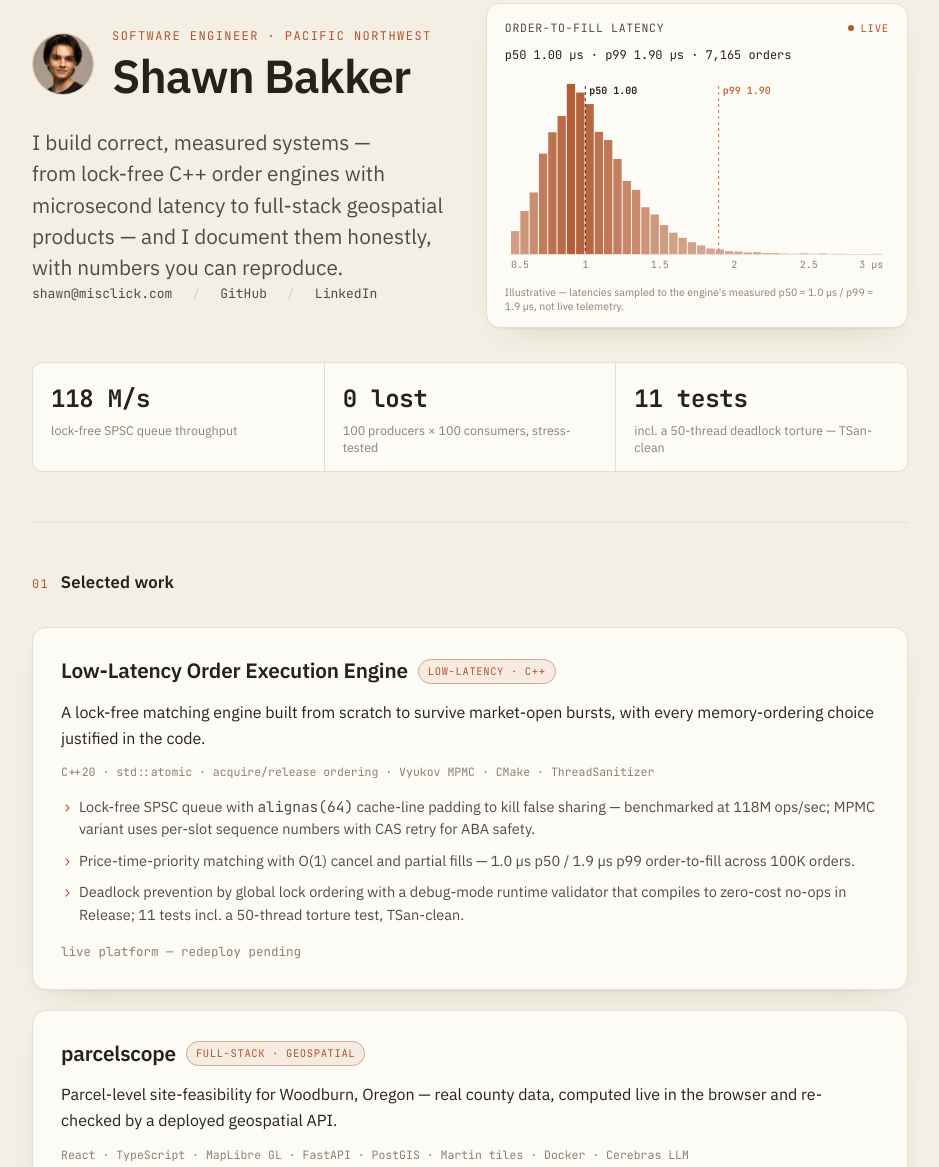
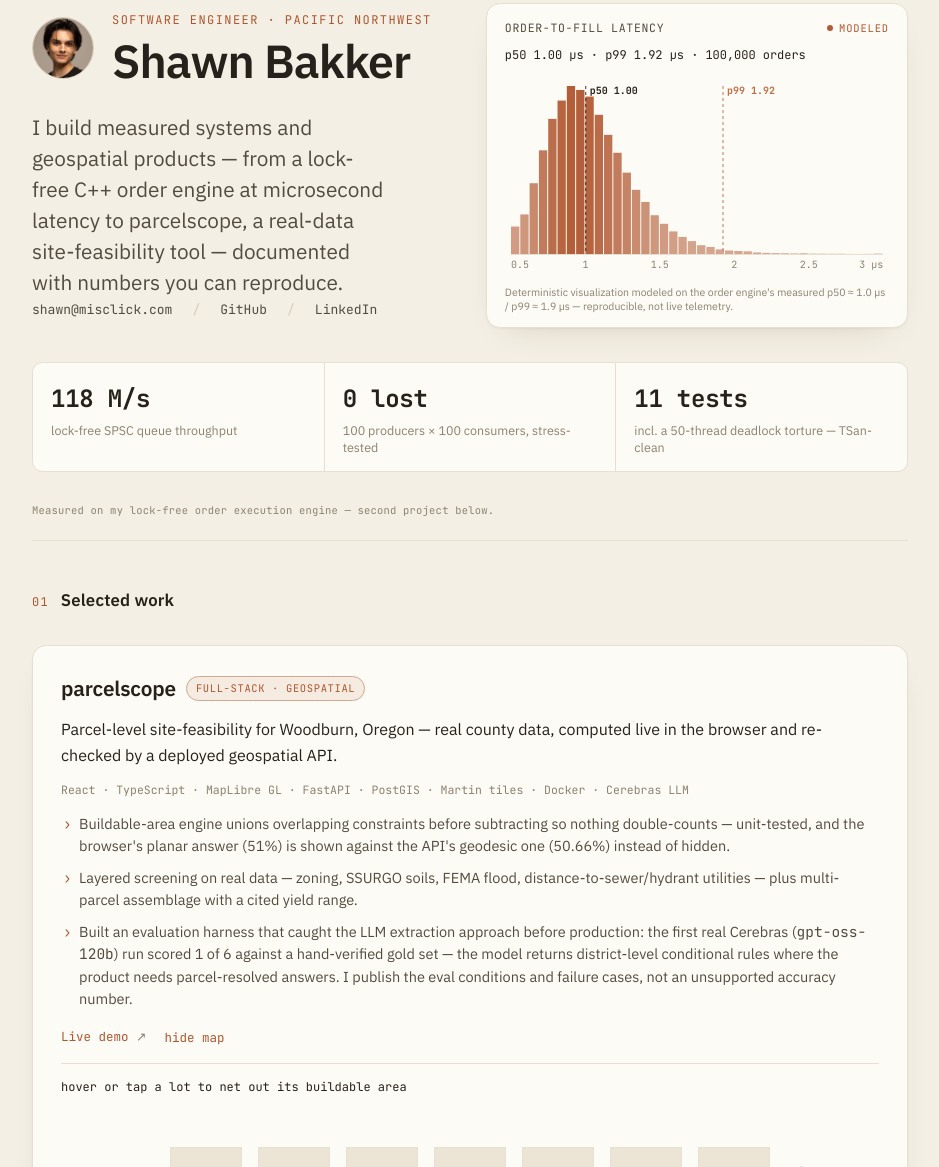
Before and after one commit to ShawnBakker/shawnbakker.github.io, a plain HTML site: page index.html in a window 1280 px wide. Shown: the part 115-1282 px from the top of the page, without its empty margins (170-1109 px from the left). Drawn offline with Linux system fonts and the light colour scheme.

Commit message:
Address Sol audit: attribution, determinism, ordering, dead links, 1/6 framing
- Metric attribution: hero strip + histogram explicitly tied to the Order
  Engine (fixes the Order-Engine/parcelscope conflation)
- Histogram now deterministic: seeded PRNG fills the same 100K-sample
  distribution every load, settling to a fixed p50/p99; pill "live"->"modeled";
  caption "Deterministic visualization modeled on measured p50/p99 — not live
  telemetry"
- Reorder featured work: parcelscope first (primary target is a product co.);
  Order Engine second
- Rewrite the 1/6 result to lead with the decision the eval harness enabled;
  "I publish eval conditions and failure cases, not an unsupported accuracy %"
- Remove all dead-link placeholders (Meridian, quant-toolkit) — no broken/
  unfinished references on the page
- Map badge -> "Sample parcels, real geometric operations"; map opens by
  default on desktop
- Tagline tightened to tie the two projects ("measured systems and geospatial
  products")

Co-Authored-By: Claude Opus 4.8 (1M context) <noreply@anthropic.com>

```diff
--- a/index.html
+++ b/index.html
@@ -143,6 +143,7 @@
             font-variant-numeric: tabular-nums; letter-spacing: -.01em;
         }
         .metric-label { font-size: 12.5px; color: var(--muted); margin-top: 3px; line-height: 1.35; }
+        .metrics-attr { font-family: "JetBrains Mono", monospace; font-size: 10.5px; color: var(--muted); margin: 10px 0 0; letter-spacing: .02em; }
 
         .hero-contact {
             display: flex; flex-wrap: wrap; gap: 8px 20px; align-items: center;
@@ -341,9 +342,9 @@
                     </div>
 
                     <p class="hero-tagline">
-                        I build correct, measured systems — from lock-free C++ order engines
-                        with microsecond latency to full-stack geospatial products — and I
-                        document them honestly, with numbers you can reproduce.
+                        I build measured systems and geospatial products — from a lock-free
+                        C++ order engine at microsecond latency to parcelscope, a real-data
+                        site-feasibility tool — documented with numbers you can reproduce.
                     </p>
 
                     <div class="hero-contact">
@@ -355,15 +356,15 @@
                     </div>
                 </div>
 
-                <figure class="hero-viz" aria-label="Live histogram of simulated order-to-fill latency, converging on a p50 near 1.0 microseconds and a p99 near 1.9 microseconds.">
+                <figure class="hero-viz" aria-label="Deterministic histogram visualization of order-to-fill latency, modeled on the order engine's measured p50 near 1.0 microseconds and p99 near 1.9 microseconds.">
                     <div class="viz-head">
                         <span class="viz-title">order-to-fill latency</span>
-                        <span class="viz-live"><span class="viz-dot"></span>live</span>
+                        <span class="viz-live"><span class="viz-dot"></span>modeled</span>
                     </div>
                     <div class="viz-readout mono" id="vizReadout">warming up…</div>
                     <canvas id="latencyCanvas" role="img" aria-label="Order-to-fill latency histogram"></canvas>
                     <figcaption class="viz-foot">
-                        Illustrative — latencies sampled to the engine's measured p50 ≈ 1.0 µs / p99 ≈ 1.9 µs, not live telemetry.
+                        Deterministic visualization modeled on the order engine's measured p50 ≈ 1.0 µs / p99 ≈ 1.9 µs — reproducible, not live telemetry.
                     </figcaption>
                 </figure>
             </div>
@@ -382,6 +383,7 @@
                     <div class="metric-label">incl. a 50-thread deadlock torture — TSan-clean</div>
                 </div>
             </div>
+            <p class="metrics-attr mono">Measured on my lock-free order execution engine — second project below.</p>
         </header>
 
         <!-- ---------- selected work ---------- -->
@@ -392,7 +394,42 @@
             </div>
 
             <div class="featured">
-                <!-- Featured 1 — order engine -->
+                <!-- Featured 1 — parcelscope (product-first: primary target is a product company) -->
+                <article class="card card--feat">
+                    <div class="card-top">
+                        <h3>parcelscope</h3>
+                        <span class="chip">full-stack · geospatial</span>
+                    </div>
+                    <p class="card-lead">
+                        Parcel-level site-feasibility for Woodburn, Oregon — real county data,
+                        computed live in the browser and re-checked by a deployed geospatial API.
+                    </p>
+                    <div class="tech mono">React · TypeScript · MapLibre GL · FastAPI · PostGIS · Martin tiles · Docker · Cerebras LLM</div>
+                    <ul>
+                        <li>Buildable-area engine unions overlapping constraints before subtracting so nothing double-counts — unit-tested, and the browser's planar answer (51%) is shown against the API's geodesic one (50.66%) instead of hidden.</li>
+                        <li>Layered screening on real data — zoning, SSURGO soils, FEMA flood, distance-to-sewer/hydrant utilities — plus multi-parcel assemblage with a cited yield range.</li>
+                        <li>Built an evaluation harness that caught the LLM extraction approach before production: the first real Cerebras (<code class="mono">gpt-oss-120b</code>) run scored 1 of 6 against a hand-verified gold set — the model returns district-level conditional rules where the product needs parcel-resolved answers. I publish the eval conditions and failure cases, not an unsupported accuracy number.</li>
+                    </ul>
+                    <div class="card-links mono">
+                        <a href="https://parcelscope-six.vercel.app">Live demo</a>
+                        <button type="button" class="linkbtn" id="mapToggle" aria-expanded="false" aria-controls="mapWrap">explore buildable area →</button>
+                    </div>
+                    <div class="parcelmap" id="mapWrap" hidden>
+                        <div class="pm-readout mono" id="mapReadout">hover or tap a lot to net out its buildable area</div>
+                        <canvas id="parcelCanvas" role="img" aria-label="Interactive sample parcel map: buildable area after subtracting flood and wetland constraints"></canvas>
+                        <div class="pm-foot">
+                            <span class="pm-legend">
+                                <i class="sw sw-flood"></i>flood
+                                <i class="sw sw-wet"></i>wetland
+                                <i class="sw sw-build"></i>buildable
+                                <i class="sw sw-sub"></i>subtracted
+                            </span>
+                            <span class="pm-note">Sample parcels, real geometric operations — the live demo runs real Marion County data.</span>
+                        </div>
+                    </div>
+                </article>
+
+                <!-- Featured 2 — order engine -->
                 <article class="card card--feat">
                     <div class="card-top">
                         <h3>Low-Latency Order Execution Engine</h3>
@@ -408,44 +445,6 @@
                         <li>Price-time-priority matching with O(1) cancel and partial fills — 1.0 µs p50 / 1.9 µs p99 order-to-fill across 100K orders.</li>
                         <li>Deadlock prevention by global lock ordering with a debug-mode runtime validator that compiles to zero-cost no-ops in Release; 11 tests incl. a 50-thread torture test, TSan-clean.</li>
                     </ul>
-                    <div class="card-links mono">
-                        <span class="nolink">live platform — redeploy pending</span>
-                    </div>
-                </article>
-
-                <!-- Featured 2 — parcelscope -->
-                <article class="card card--feat">
-                    <div class="card-top">
-                        <h3>parcelscope</h3>
-                        <span class="chip">full-stack · geospatial</span>
-                    </div>
-                    <p class="card-lead">
-                        Parcel-level site-feasibility for Woodburn, Oregon — real county data,
-                        computed live in the browser and re-checked by a deployed geospatial API.
-                    </p>
-                    <div class="tech mono">React · TypeScript · MapLibre GL · FastAPI · PostGIS · Martin tiles · Docker · Cerebras LLM</div>
-                    <ul>
-                        <li>Buildable-area engine unions overlapping constraints before subtracting so nothing double-counts — unit-tested, and the browser's planar answer (51%) is shown against the API's geodesic one (50.66%) instead of hidden.</li>
-                        <li>Layered screening on real data — zoning, SSURGO soils, FEMA flood, distance-to-sewer/hydrant utilities — plus multi-parcel assemblage with a cited yield range.</li>
-                        <li>LLM zoning extraction (Cerebras <code class="mono">gpt-oss-120b</code>) scored 1 of 6 exact-match against a hand-verified gold set — kept and diagnosed rather than inflated.</li>
-                    </ul>
-                    <div class="card-links mono">
-                        <a href="https://parcelscope-six.vercel.app">Live demo</a>
-                        <button type="button" class="linkbtn" id="mapToggle" aria-expanded="false" aria-controls="mapWrap">explore buildable area →</button>
-                    </div>
-                    <div class="parcelmap" id="mapWrap" hidden>
-                        <div class="pm-readout mono" id="mapReadout">hover or tap a lot to net out its buildable area</div>
-                        <canvas id="parcelCanvas" role="img" aria-label="Interactive sample parcel map: buildable area after subtracting flood and wetland constraints"></canvas>
-                        <div class="pm-foot">
-                            <span class="pm-legend">
-                                <i class="sw sw-flood"></i>flood
-                                <i class="sw sw-wet"></i>wetland
-                                <i class="sw sw-build"></i>buildable
-                                <i class="sw sw-sub"></i>subtracted
-                            </span>
-                            <span class="pm-note">Illustrative sample — the live demo runs real Marion County parcels.</span>
-                        </div>
-                    </div>
                 </article>
             </div>
 
@@ -480,7 +479,6 @@
                         Quant-research library: event-driven backtesting, risk analysis (VaR/CVaR via historical,
                         parametric, and Cornish-Fisher), and GARCH(1,1) volatility estimation.
                     </p>
-                    <div class="card-links mono"><span class="nolink">repo link pending</span></div>
                 </article>
             </div>
         </section>
@@ -614,18 +612,28 @@
 
             var LO = 0.5, HI = 3.0, W = 0.0625, N = Math.round((HI - LO) / W);
             var counts = new Float64Array(N);
-            var total = 0, maxSmooth = 1, frame = 0;
+            var total = 0, maxSmooth = 1, frame = 0, TARGET = 100000; // the benchmark's real order count
+
+            // Deterministic PRNG (mulberry32, fixed seed): the histogram replays
+            // the SAME sequence on every load — reproducible, not random each visit.
+            var seed = 0x1a2b3c4d;
+            function rng() {
+                seed = seed + 0x6D2B79F5 | 0;
+                var t = Math.imul(seed ^ seed >>> 15, 1 | seed);
+                t = t + Math.imul(t ^ t >>> 7, 61 | t) ^ t;
+                return ((t ^ t >>> 14) >>> 0) / 4294967296;
+            }
 
             function randn() {
                 var u = 0, v = 0;
-                while (u === 0) u = Math.random();
-                while (v === 0) v = Math.random();
+                while (u === 0) u = rng();
+                while (v === 0) v = rng();
                 return Math.sqrt(-2 * Math.log(u)) * Math.cos(6.283185307 * v);
             }
             function sample() {
                 // lognormal tuned to p50≈1.0, p99≈1.9, plus a rare tail outlier
                 var x = Math.exp(0.268 * randn());
-                if (Math.random() < 0.0035) x += 0.45 + Math.random() * 1.25;
+                if (rng() < 0.0035) x += 0.45 + rng() * 1.25;
                 return x;
             }
             function addSamples(n) {
@@ -724,27 +732,35 @@
                 var p50 = percentile(0.5), p99 = percentile(0.99);
                 marker(p50, "p50", pal.ink, plotW, plotH);
                 marker(p99, "p99", pal.accent2, plotW, plotH);
-                if (frame % 5 === 0 && readout) {
+                if ((frame % 5 === 0 || total >= TARGET) && readout) {
                     readout.textContent = "p50 " + p50.toFixed(2) + " µs · p99 " +
                         p99.toFixed(2) + " µs · " + total.toLocaleString() + " orders";
                 }
             }
 
+            function snapMax() { var m = 1; for (var i = 0; i < N; i++) if (counts[i] > m) m = counts[i]; maxSmooth = m; }
+
             if (reduced) {
-                addSamples(60000);
-                var m = 1; for (var k = 0; k < N; k++) if (counts[k] > m) m = counts[k];
-                maxSmooth = m; draw();
-                if (readout) readout.textContent = "p50 1.00 µs · p99 1.90 µs · steady state";
+                addSamples(TARGET); snapMax(); draw();
+                if (readout) readout.textContent = "p50 " + percentile(0.5).toFixed(2) +
+                    " µs · p99 " + percentile(0.99).toFixed(2) + " µs · " + TARGET.toLocaleString() + " orders";
                 return;
             }
 
             var running = false, inView = true, raf;
             function loop() {
                 if (!running) return;
-                addSamples(14 + (Math.random() * 22 | 0));
-                for (var i = 0; i < N; i++) counts[i] *= 0.99;
-                draw(); frame++;
-                raf = requestAnimationFrame(loop);
+                if (total < TARGET) {
+                    // Fill the seeded 100K-sample distribution, then settle. The
+                    // final state is identical on every load (reproducible), and
+                    // the count lands on the benchmark's real N.
+                    addSamples(Math.min(1000, TARGET - total));
+                    frame++; draw();
+                    raf = requestAnimationFrame(loop);
+                } else {
+                    snapMax(); draw();
+                    running = false;
+                }
             }
             function evaluate() {
                 var should = inView && !document.hidden;
@@ -926,6 +942,9 @@
                 wrap.hidden = true; btn.setAttribute("aria-expanded", "false"); btn.textContent = "explore buildable area →";
             }
             btn.addEventListener("click", function () { if (wrap.hidden) open(); else close(); });
+            // Open by default on desktop (fastest way for a product reviewer to
+            // understand parcelscope); stays collapsed on narrow screens.
+            if (window.innerWidth > 820) open();
         })();
     </script>
 
```
